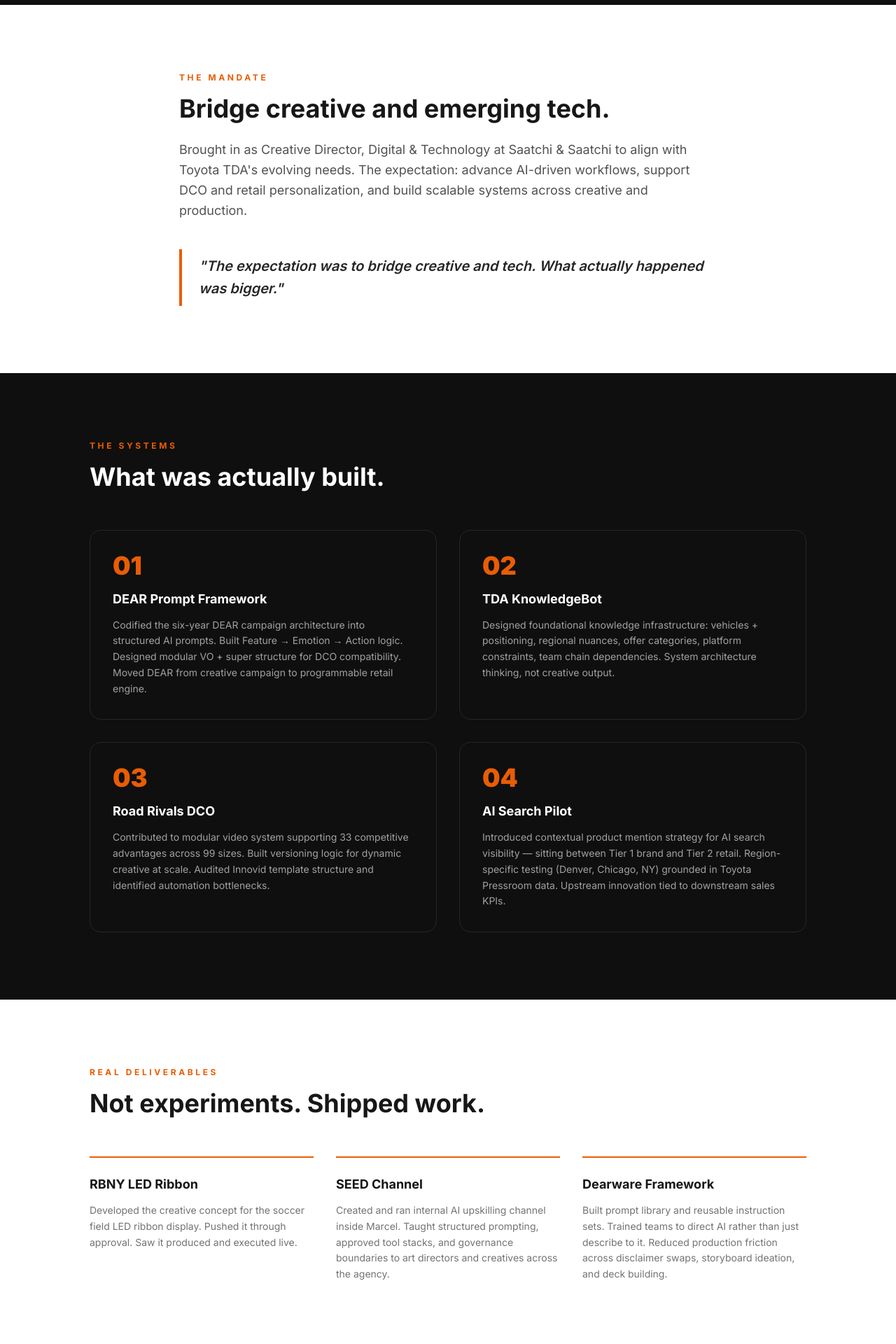
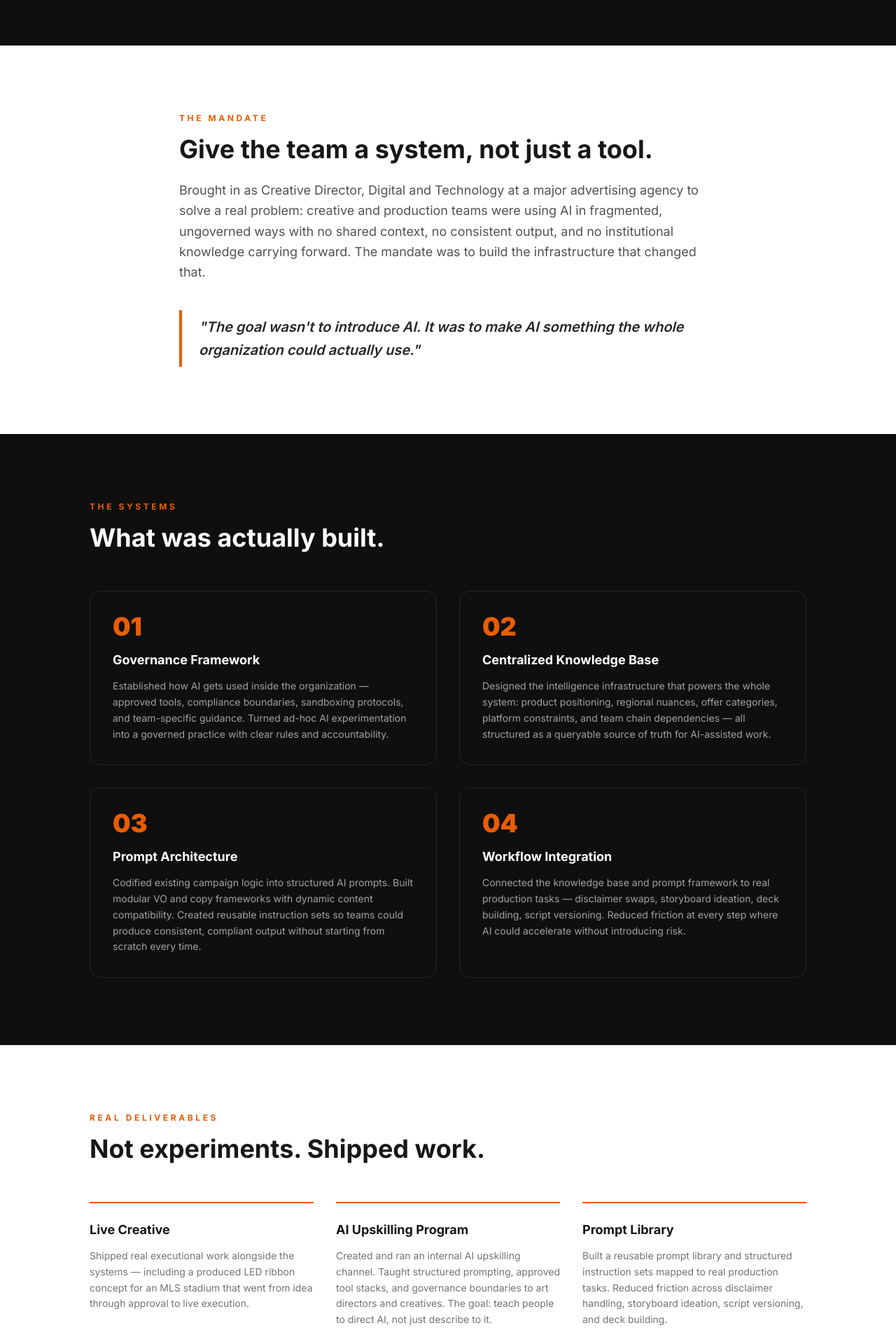
Before and after one commit to rekaldsi/digijerry-portfolio-ai, a React (Vite) app: page /tda in a window 1280 px wide. Shown: the part 600-2520 px from the top of the page at 70% size. Built offline with nearby package versions, Linux system fonts and the light colour scheme.

Commit message:
feat: rename TDA card to TDAiOS, reframe case study around the platform not the client

```diff
--- a/src/components/Projects.tsx
+++ b/src/components/Projects.tsx
@@ -51,11 +51,11 @@ const projects: Project[] = [
     link: '/case/botique',
   },
   {
-    name: 'Toyota TDA / The Orchard',
+    name: 'TDAiOS',
     status: 'LIVE',
-    description: 'Operationalized AI inside Toyota\'s enterprise retail system at Saatchi & Saatchi.',
-    detail: 'Four months embedded at the intersection of creative, tech, and production for Toyota Dealer Association. Built the DEAR prompt framework — turning a 6-year campaign architecture into a programmable retail engine. Designed the TDA KnowledgeBot knowledge infrastructure. Contributed DCO logic for Road Rivals (33 advantages × 99 sizes). Introduced an AI search / contextual product mention pilot tied directly to Tier 2 retail KPIs. Educated creative and production teams on structured AI use inside Marcel. Shipped real creative — including a produced LED ribbon concept for RBNY. This wasn\'t experimentation. It was systems architecture inside an enterprise machine.',
-    tags: ['DCO', 'AI Strategy', 'Saatchi & Saatchi', 'Toyota TDA', 'Prompt Engineering', 'Retail AI'],
+    description: 'An AI intelligence OS built to govern, centralize, and activate creative workflows at scale.',
+    detail: 'Designed and deployed an intelligence operating system for a major automotive retail advertising group. Built the governance framework, centralized knowledge base, and structured prompt architecture that gave creative and production teams a single source of truth for AI-assisted work. Moved the organization from ad-hoc AI use to a governed, scalable system.',
+    tags: ['AI Governance', 'Knowledge Systems', 'Prompt Architecture', 'DCO', 'Workflow Design'],
     link: '/tda',
   },
 ]
--- a/src/pages/TDA.tsx
+++ b/src/pages/TDA.tsx
@@ -14,38 +14,38 @@ const fadeUp = {
 const systems = [
   {
     num: '01',
-    title: 'DEAR Prompt Framework',
-    body: 'Codified the six-year DEAR campaign architecture into structured AI prompts. Built Feature → Emotion → Action logic. Designed modular VO + super structure for DCO compatibility. Moved DEAR from creative campaign to programmable retail engine.',
+    title: 'Governance Framework',
+    body: 'Established how AI gets used inside the organization — approved tools, compliance boundaries, sandboxing protocols, and team-specific guidance. Turned ad-hoc AI experimentation into a governed practice with clear rules and accountability.',
   },
   {
     num: '02',
-    title: 'TDA KnowledgeBot',
-    body: 'Designed foundational knowledge infrastructure: vehicles + positioning, regional nuances, offer categories, platform constraints, team chain dependencies. System architecture thinking, not creative output.',
+    title: 'Centralized Knowledge Base',
+    body: 'Designed the intelligence infrastructure that powers the whole system: product positioning, regional nuances, offer categories, platform constraints, and team chain dependencies — all structured as a queryable source of truth for AI-assisted work.',
   },
   {
     num: '03',
-    title: 'Road Rivals DCO',
-    body: 'Contributed to modular video system supporting 33 competitive advantages across 99 sizes. Built versioning logic for dynamic creative at scale. Audited Innovid template structure and identified automation bottlenecks.',
+    title: 'Prompt Architecture',
+    body: 'Codified existing campaign logic into structured AI prompts. Built modular VO and copy frameworks with dynamic content compatibility. Created reusable instruction sets so teams could produce consistent, compliant output without starting from scratch every time.',
   },
   {
     num: '04',
-    title: 'AI Search Pilot',
-    body: 'Introduced contextual product mention strategy for AI search visibility — sitting between Tier 1 brand and Tier 2 retail. Region-specific testing (Denver, Chicago, NY) grounded in Toyota Pressroom data. Upstream innovation tied to downstream sales KPIs.',
+    title: 'Workflow Integration',
+    body: 'Connected the knowledge base and prompt framework to real production tasks — disclaimer swaps, storyboard ideation, deck building, script versioning. Reduced friction at every step where AI could accelerate without introducing risk.',
   },
 ]
 
 const shipped = [
   {
-    title: 'RBNY LED Ribbon',
-    body: 'Developed the creative concept for the soccer field LED ribbon display. Pushed it through approval. Saw it produced and executed live.',
+    title: 'Live Creative',
+    body: 'Shipped real executional work alongside the systems — including a produced LED ribbon concept for an MLS stadium that went from idea through approval to live execution.',
   },
   {
-    title: 'SEED Channel',
-    body: 'Created and ran internal AI upskilling channel inside Marcel. Taught structured prompting, approved tool stacks, and governance boundaries to art directors and creatives across the agency.',
+    title: 'AI Upskilling Program',
+    body: 'Created and ran an internal AI upskilling channel. Taught structured prompting, approved tool stacks, and governance boundaries to art directors and creatives. The goal: teach people to direct AI, not just describe to it.',
   },
   {
-    title: 'Dearware Framework',
-    body: 'Built prompt library and reusable instruction sets. Trained teams to direct AI rather than just describe to it. Reduced production friction across disclaimer swaps, storyboard ideation, and deck building.',
+    title: 'Prompt Library',
+    body: 'Built a reusable prompt library and structured instruction sets mapped to real production tasks. Reduced friction across disclaimer handling, storyboard ideation, script versioning, and deck building.',
   },
 ]
 
@@ -88,7 +88,7 @@ export default function TDA() {
             animate={{ opacity: 1, y: 0 }}
             transition={{ duration: 0.5 }}
           >
-            Case Study · Saatchi & Saatchi × Toyota TDA
+            Case Study · TDAiOS
           </motion.p>
 
           <motion.h1
@@ -97,7 +97,7 @@ export default function TDA() {
             animate={{ opacity: 1, y: 0 }}
             transition={{ duration: 0.6, delay: 0.1 }}
           >
-            Building AI<br />Into the Machine.
+            An Intelligence OS<br />for Creative Teams.
           </motion.h1>
 
           <motion.p
@@ -106,7 +106,7 @@ export default function TDA() {
             animate={{ opacity: 1, y: 0 }}
             transition={{ duration: 0.5, delay: 0.2 }}
           >
-            Four months at the intersection of creative, technology, and production — inside one of the most complex retail advertising systems in the world.
+            Designed and deployed an AI intelligence operating system for a major automotive retail advertising group — built around governance, a centralized knowledge base, and structured workflows that gave creative and production teams a single source of truth for AI-assisted work.
           </motion.p>
 
           {/* Stat pills */}
@@ -118,7 +118,7 @@ export default function TDA() {
           >
             {[
               { value: '4 Months', label: 'Embedded Contract' },
-              { value: 'Enterprise Scale', label: 'Toyota Dealer Association' },
+              { value: 'Enterprise Scale', label: 'Automotive Retail Advertising' },
               { value: 'Shipped', label: 'Real creative, real systems' },
             ].map((stat) => (
               <div
@@ -141,17 +141,17 @@ export default function TDA() {
               The Mandate
             </p>
             <h2 className="text-3xl md:text-4xl font-bold text-neutral-900 mb-6">
-              Bridge creative and emerging tech.
+              Give the team a system, not just a tool.
             </h2>
             <p className="text-neutral-600 leading-relaxed text-lg mb-10">
-              Brought in as Creative Director, Digital & Technology at Saatchi & Saatchi to align with Toyota TDA's evolving needs. The expectation: advance AI-driven workflows, support DCO and retail personalization, and build scalable systems across creative and production.
+              Brought in as Creative Director, Digital and Technology at a major advertising agency to solve a real problem: creative and production teams were using AI in fragmented, ungoverned ways with no shared context, no consistent output, and no institutional knowledge carrying forward. The mandate was to build the infrastructure that changed that.
             </p>
             <blockquote
               className="border-l-4 pl-6 py-2"
               style={{ borderColor: '#E85D04' }}
             >
               <p className="text-xl font-semibold text-neutral-800 italic leading-relaxed">
-                "The expectation was to bridge creative and tech. What actually happened was bigger."
+                "The goal wasn't to introduce AI. It was to make AI something the whole organization could actually use."
               </p>
             </blockquote>
           </motion.div>
@@ -260,10 +260,10 @@ export default function TDA() {
               What this means for you.
             </h2>
             <p className="text-neutral-600 leading-relaxed text-lg mb-8">
-              In four months: operationalized AI inside a legacy retail system, reinforced and scaled a six-year campaign architecture, shipped real creative, educated teams, reduced risk through structure, and introduced forward-looking experimentation tied to retail outcomes.
+              In four months: built the governance layer, designed the knowledge base, codified the prompt architecture, integrated AI into live production workflows, trained the teams, and shipped real creative. The organization went from fragmented AI use to a system with structure, accountability, and scale.
             </p>
             <p className="text-xl font-bold text-neutral-900 mb-10">
-              This wasn't experimenting with AI. This was building systems that made AI safer, faster, and usable inside an enterprise retail machine.
+              This is what it looks like when someone builds the operating system for AI inside an enterprise — not the experiments, the infrastructure.
             </p>
             <a
               href="mailto:sketchandslogan@gmail.com"
```
